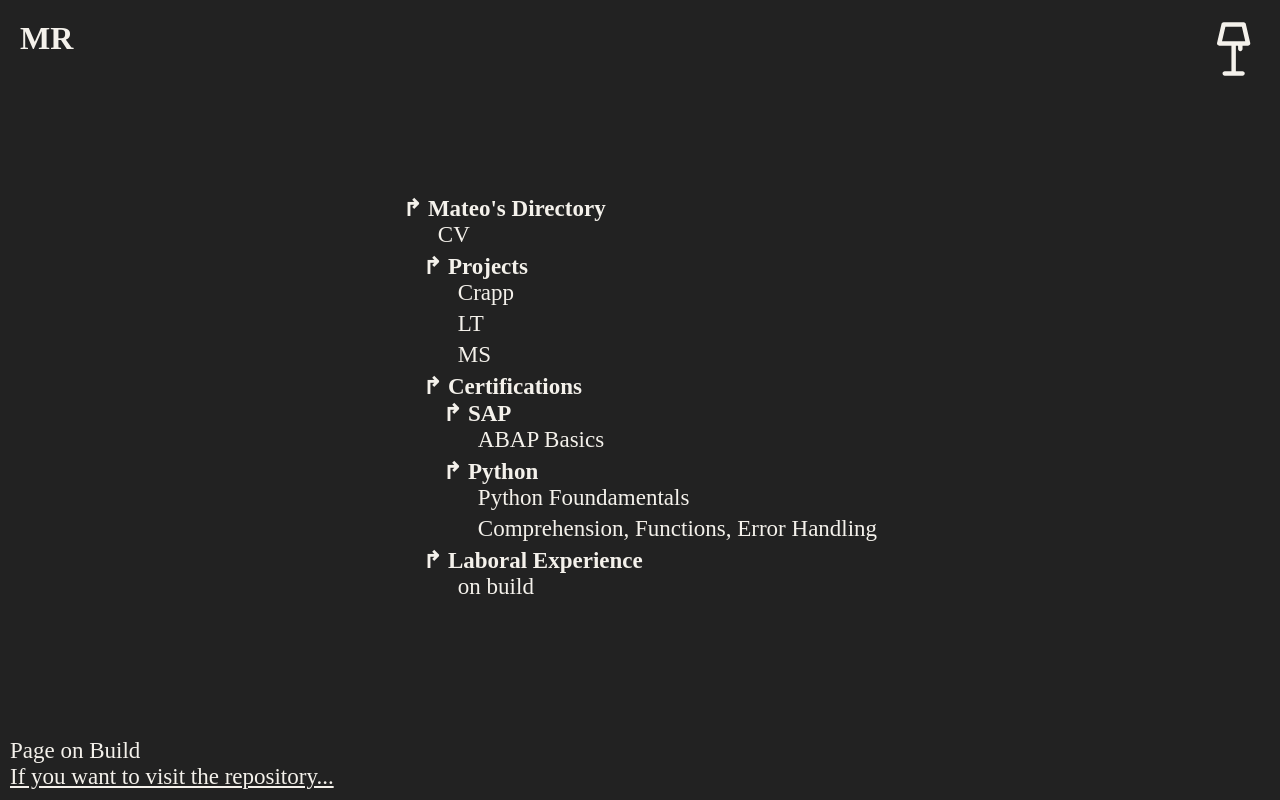
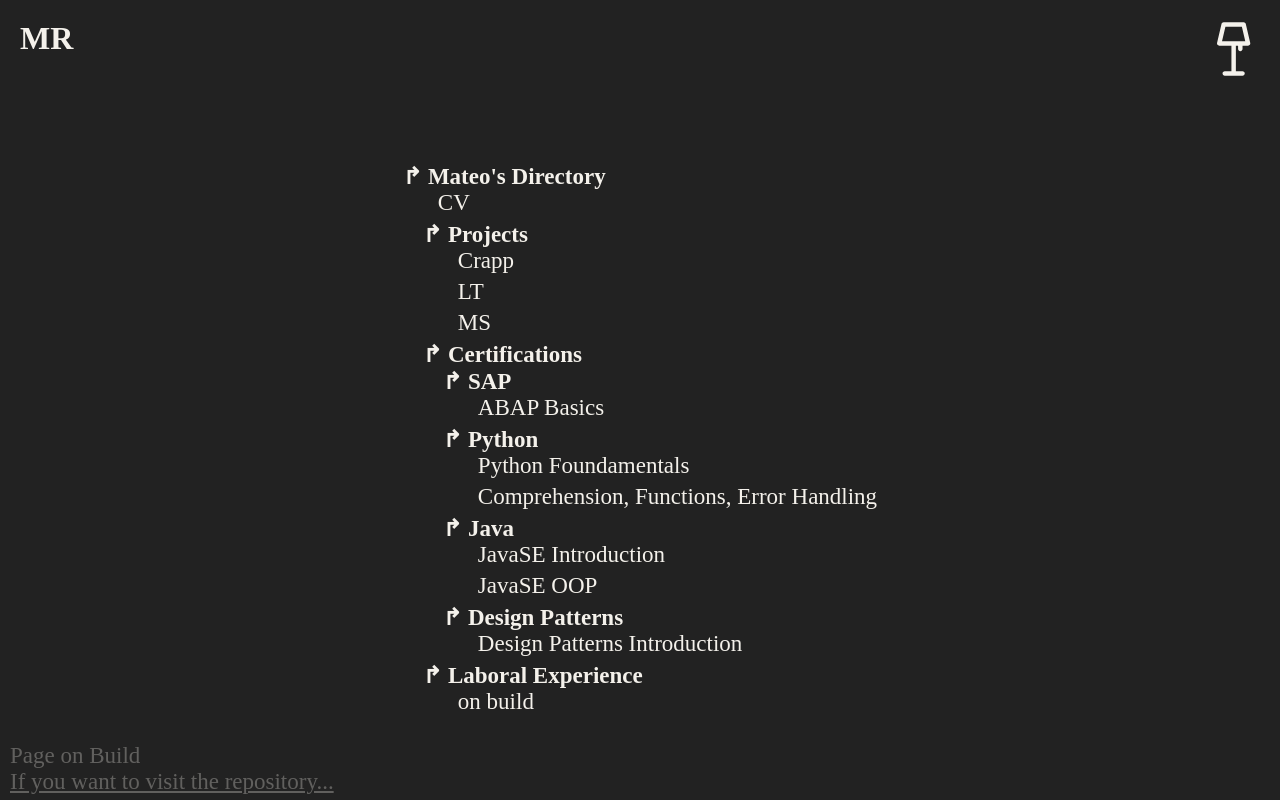
Before and after one commit to MateoR-gif/Portfolio, a React (Vite) app: page / in a window 1280 px wide. Built offline with nearby package versions, Linux system fonts and the light colour scheme.

Commit message:
Footer fixed

```diff
--- a/src/css/App.css
+++ b/src/css/App.css
@@ -1,16 +1,16 @@
 body {
   height: 100%;
   background: #f4f1eb;
-  font-family:'Times New Roman', Times, serif
+  font-family: 'Times New Roman', Times, serif
 }
 
-header > svg {
+header>svg {
   max-height: 100%;
   max-width: 53.31px;
   fill: #222;
 }
 
-header > svg:hover {
+header>svg:hover {
   box-shadow: 0 2px 4px rgba(0, 0, 0, 0.2);
 }
 
@@ -21,14 +21,17 @@ h2,
 p {
   color: black;
 
-  font-size: 18px; /* Tamaño base de la fuente */
+  font-size: 18px;
+  /* Tamaño base de la fuente */
 
   @media (min-width: 768px) {
-    font-size: 20px; /* Aumento del tamaño de la fuente para pantallas más grandes */
+    font-size: 20px;
+    /* Aumento del tamaño de la fuente para pantallas más grandes */
   }
 
   @media (min-width: 1024px) {
-    font-size: 23px; /* Aumento adicional del tamaño de la fuente para pantallas aún más grandes */
+    font-size: 23px;
+    /* Aumento adicional del tamaño de la fuente para pantallas aún más grandes */
   }
 }
 
@@ -40,7 +43,8 @@ p {
   height: 100vh;
 
   @media (max-width: 768px) {
-    padding: 0px; /* Aumento del tamaño de la fuente para pantallas más grandes */
+    padding: 0px;
+    /* Aumento del tamaño de la fuente para pantallas más grandes */
   }
 }
 
@@ -56,13 +60,19 @@ header {
   padding: 10px;
 
   @media (max-width: 768px) {
-    height: 80px; /* Aumento del tamaño de la fuente para pantallas más grandes */
+    height: 80px;
+    /* Aumento del tamaño de la fuente para pantallas más grandes */
   }
 }
 
-.footer{
+.footer {
   height: 10%;
   display: flex;
   flex-direction: column;
   justify-content: end;
+  position: fixed;
+  bottom: 0;
+  margin-bottom: 5px;
+  opacity: 0.3;
+
 }
--- a/src/pages/home/components/folderStructure.jsx
+++ b/src/pages/home/components/folderStructure.jsx
@@ -64,6 +64,32 @@ export const folderStructure = {
                     description: ""
                 }],
                 subfolders: []
+            },
+            {
+                name: 'Java',
+                files: [{
+                    name: 'JavaSE Introduction',
+                    type: 'PDF',
+                    largeName: 'Introducción a Java SE',
+                    url: "https://drive.google.com/file/d/1Fqe_qBrZkjtLOM7SeCBHXZKy8Qeq4YPa/preview"
+                },
+                {
+                    name: "JavaSE OOP",
+                    type: "PDF",
+                    largeName: "Java SE Orientado a Objetos",
+                    url: "https://drive.google.com/file/d/1T4WPcCB_DE-k_viukXkKhj-njd6IFuC6/preview"
+                }],
+                subfolders: []
+            },
+            {
+                name: 'Design Patterns',
+                files: [{
+                    name: 'Design Patterns Introduction',
+                    type: 'PDF',
+                    largeName: 'Introducción a los Patrones de Diseño de Software',
+                    url: 'https://drive.google.com/file/d/1t3OgkZituf2dOJrIwfGlvdcOrxy9kd3E/preview'
+                }],
+                subfolders: []
             }],
         },
         {
--- a/src/pages/home/css/home.css
+++ b/src/pages/home/css/home.css
@@ -33,8 +33,8 @@ article{
   height: 80%;
   display: flex;
   flex-direction: column;
-  justify-content: center;
   align-items: center;
+  padding: 5px;
 }
 
 
```
